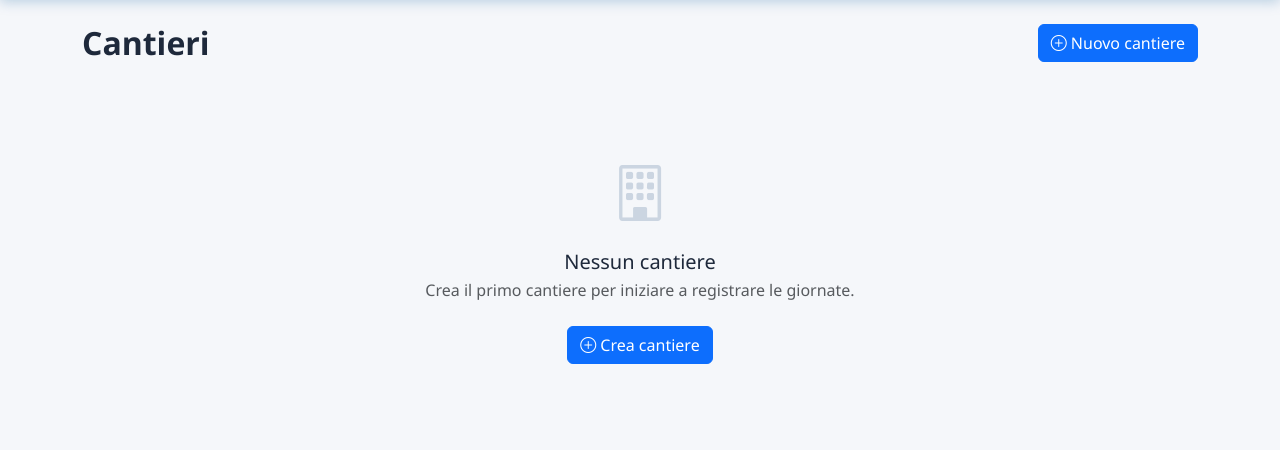
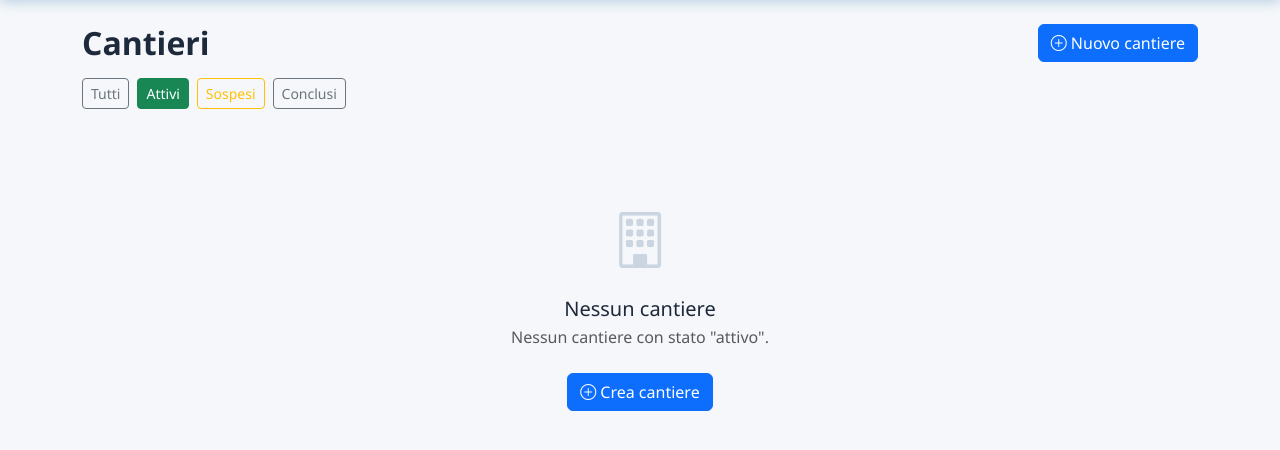
Before and after one commit to licchiu-dev/diario-di-cantiere, a Django app: page /?stato=attivo in a window 1280 px wide. Shown: the part 61-511 px from the top of the page. Run offline with Django 4.2, Linux system fonts and the light colour scheme; the visitor is signed in with stand-in values (Sample User, id 1); data that the repository does not hold is empty.

Commit message:
Add cantiere delete, stato filters on list, and giornate filters on detail
- Cantieri list: filter by stato (attivo/sospeso/concluso) + delete button with confirm
- Cantiere detail: filter giornate by dipendente and macrolavorazione
- Fix esporta_backup referencing removed n_operai/ore_lavorate fields

Co-Authored-By: Claude Sonnet 4.6 <noreply@anthropic.com>

```diff
--- a/core/views.py
+++ b/core/views.py
@@ -15,20 +15,40 @@ from ai_engine.extractor import processa_giornata
 
 @login_required
 def cantieri_list(request):
+    stato = request.GET.get('stato', '')
     cantieri = Cantiere.objects.all()
-    return render(request, 'cantieri_list.html', {'cantieri': cantieri})
+    if stato:
+        cantieri = cantieri.filter(stato=stato)
+    return render(request, 'cantieri_list.html', {
+        'cantieri': cantieri,
+        'stato_attivo': stato,
+    })
+
+
+@login_required
+def cantiere_delete(request, pk):
+    cantiere = get_object_or_404(Cantiere, pk=pk)
+    if request.method == 'POST':
+        nome = cantiere.nome
+        cantiere.delete()
+        messages.success(request, f'Cantiere "{nome}" eliminato.')
+    return redirect('cantieri_list')
 
 
 @login_required
 def cantiere_detail(request, pk):
     cantiere = get_object_or_404(Cantiere, pk=pk)
-    giornate = (
-        cantiere.giornate
-        .prefetch_related('clusters')
-        .order_by('-data')
-    )
 
-    # Statistiche ore-uomo
+    filtro_dip = request.GET.get('dipendente', '').strip()
+    filtro_cat = request.GET.get('categoria', '').strip()
+
+    giornate = cantiere.giornate.prefetch_related('clusters').order_by('-data')
+    if filtro_dip:
+        giornate = giornate.filter(clusters__dipendenti_nomi__icontains=filtro_dip).distinct()
+    if filtro_cat:
+        giornate = giornate.filter(clusters__categoria=filtro_cat).distinct()
+
+    # Statistiche ore-uomo (sempre sul cantiere intero, non filtrate)
     ore_totali = sum(g.ore_uomo for g in giornate)
     n_giornate = giornate.count()
 
@@ -70,6 +90,26 @@ def cantiere_detail(request, pk):
         )
     )
 
+    # Opzioni per i filtri
+    tutti_nomi = set()
+    for nomi_str in (
+        ClusterAttivita.objects
+        .filter(giornata__cantiere=cantiere)
+        .exclude(dipendenti_nomi='')
+        .values_list('dipendenti_nomi', flat=True)
+    ):
+        for n in nomi_str.split(','):
+            n = n.strip()
+            if n:
+                tutti_nomi.add(n)
+
+    categorie_presenti = list(
+        ClusterAttivita.objects
+        .filter(giornata__cantiere=cantiere)
+        .values_list('categoria', flat=True)
+        .distinct()
+    )
+
     return render(request, 'cantiere_detail.html', {
         'cantiere': cantiere,
         'giornate': giornate,
@@ -79,6 +119,13 @@ def cantiere_detail(request, pk):
         'ore_extra_totali': float(totali['ore_extra'] or 0),
         'categorie_cards': categorie_cards,
         'categorie_db': categorie_db,
+        'dipendenti_filtro': sorted(tutti_nomi),
+        'categorie_filtro': [
+            {'key': k, 'nome': categorie_db[k].nome if k in categorie_db else k.title()}
+            for k in categorie_presenti
+        ],
+        'filtro_dip': filtro_dip,
+        'filtro_cat': filtro_cat,
     })
 
 
@@ -205,8 +252,6 @@ def esporta_backup(request):
             ]
             giornate.append({
                 'data': g.data.isoformat(),
-                'n_operai': g.n_operai,
-                'ore_lavorate': str(g.ore_lavorate),
                 'desc_preventivo': g.desc_preventivo,
                 'desc_extra': g.desc_extra,
                 'desc_materiali': g.desc_materiali,
--- a/diario_cantiere/urls.py
+++ b/diario_cantiere/urls.py
@@ -15,6 +15,7 @@ urlpatterns = [
     path('giornata/<int:pk>/rielabora/', views.giornata_rielabora, name='giornata_rielabora'),
     path('cantieri/nuovo/', views.cantiere_create, name='cantiere_create'),
     path('cantieri/<int:pk>/modifica/', views.cantiere_update, name='cantiere_update'),
+    path('cantieri/<int:pk>/elimina/', views.cantiere_delete, name='cantiere_delete'),
     path('cluster/<int:pk>/modifica/', views.cluster_update, name='cluster_update'),
     path('backup/', views.esporta_backup, name='esporta_backup'),
     path('health/', views.health, name='health'),
--- a/templates/cantieri_list.html
+++ b/templates/cantieri_list.html
@@ -2,10 +2,26 @@
 {% block title %}Cantieri – Diario di Cantiere{% endblock %}
 
 {% block content %}
-<div class="d-flex align-items-center justify-content-between mb-4">
+<div class="d-flex align-items-center justify-content-between mb-3">
   <h2 class="fw-bold mb-0">Cantieri</h2>
   <a href="{% url 'cantiere_create' %}" class="btn btn-primary">
     <i class="bi bi-plus-circle me-1"></i>Nuovo cantiere
+  </a>
+</div>
+
+<!-- Filtri stato -->
+<div class="d-flex gap-2 flex-wrap mb-4">
+  <a href="?" class="btn btn-sm {% if not stato_attivo %}btn-dark{% else %}btn-outline-secondary{% endif %}">
+    Tutti
+  </a>
+  <a href="?stato=attivo" class="btn btn-sm {% if stato_attivo == 'attivo' %}btn-success{% else %}btn-outline-success{% endif %}">
+    Attivi
+  </a>
+  <a href="?stato=sospeso" class="btn btn-sm {% if stato_attivo == 'sospeso' %}btn-warning{% else %}btn-outline-warning{% endif %}">
+    Sospesi
+  </a>
+  <a href="?stato=concluso" class="btn btn-sm {% if stato_attivo == 'concluso' %}btn-secondary{% else %}btn-outline-secondary{% endif %}">
+    Conclusi
   </a>
 </div>
 
@@ -56,6 +72,13 @@
           <a href="{% url 'cantiere_update' c.pk %}" class="btn btn-outline-secondary btn-sm" title="Modifica">
             <i class="bi bi-pencil"></i>
           </a>
+          <form method="post" action="{% url 'cantiere_delete' c.pk %}" class="d-inline"
+                onsubmit="return confirm('Eliminare il cantiere «{{ c.nome }}» e tutte le sue giornate? Operazione irreversibile.')">
+            {% csrf_token %}
+            <button type="submit" class="btn btn-outline-danger btn-sm" title="Elimina cantiere">
+              <i class="bi bi-trash"></i>
+            </button>
+          </form>
         </div>
       </div>
     </div>
@@ -67,7 +90,13 @@
 <div class="empty-state">
   <i class="bi bi-building empty-state-icon"></i>
   <h5 class="mt-3 mb-1">Nessun cantiere</h5>
-  <p class="text-muted mb-4">Crea il primo cantiere per iniziare a registrare le giornate.</p>
+  <p class="text-muted mb-4">
+    {% if stato_attivo %}
+      Nessun cantiere con stato "{{ stato_attivo }}".
+    {% else %}
+      Crea il primo cantiere per iniziare a registrare le giornate.
+    {% endif %}
+  </p>
   <a href="{% url 'cantiere_create' %}" class="btn btn-primary">
     <i class="bi bi-plus-circle me-1"></i>Crea cantiere
   </a>
```
Also changed, not shown: templates/cantiere_detail.html (+34 -0 lines).
